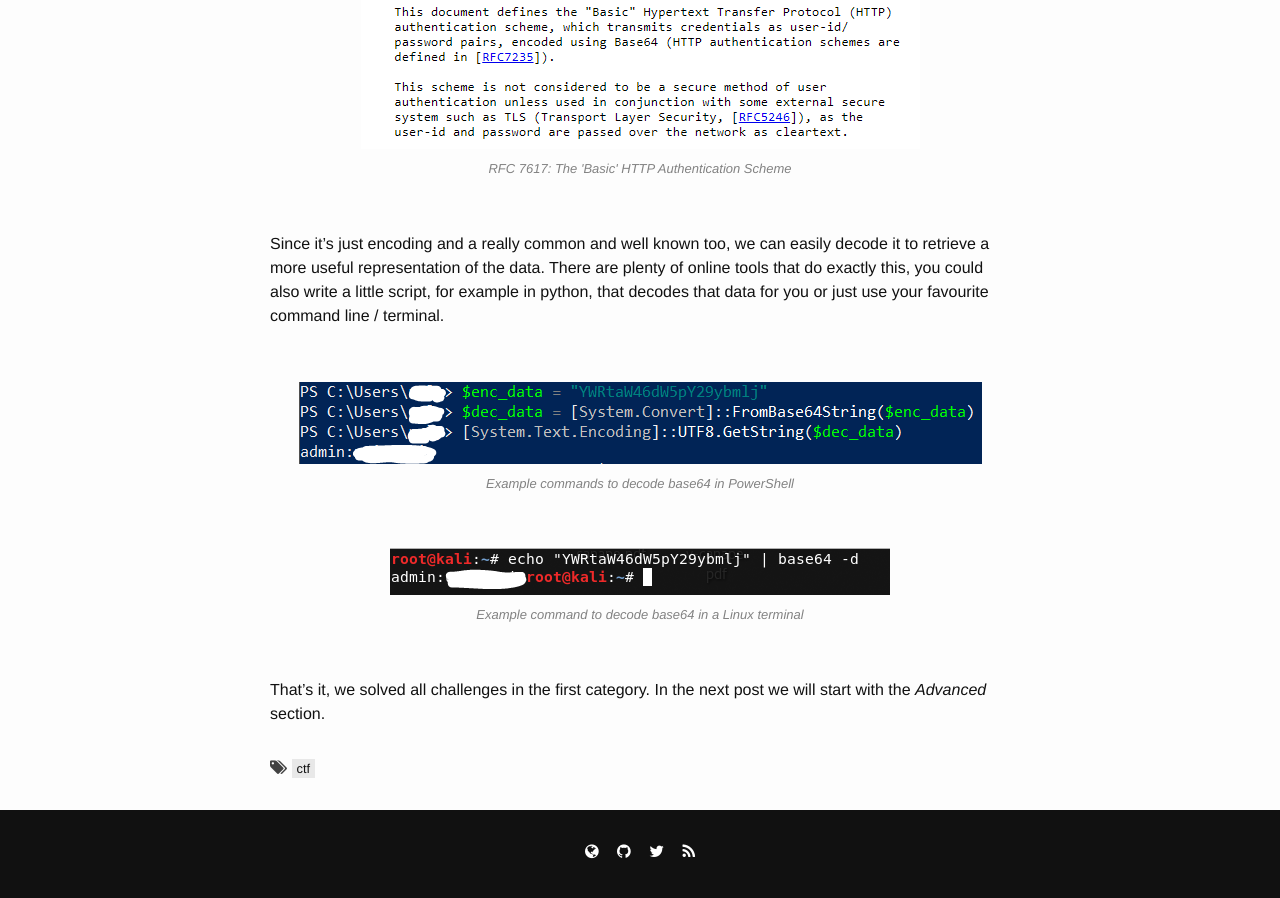
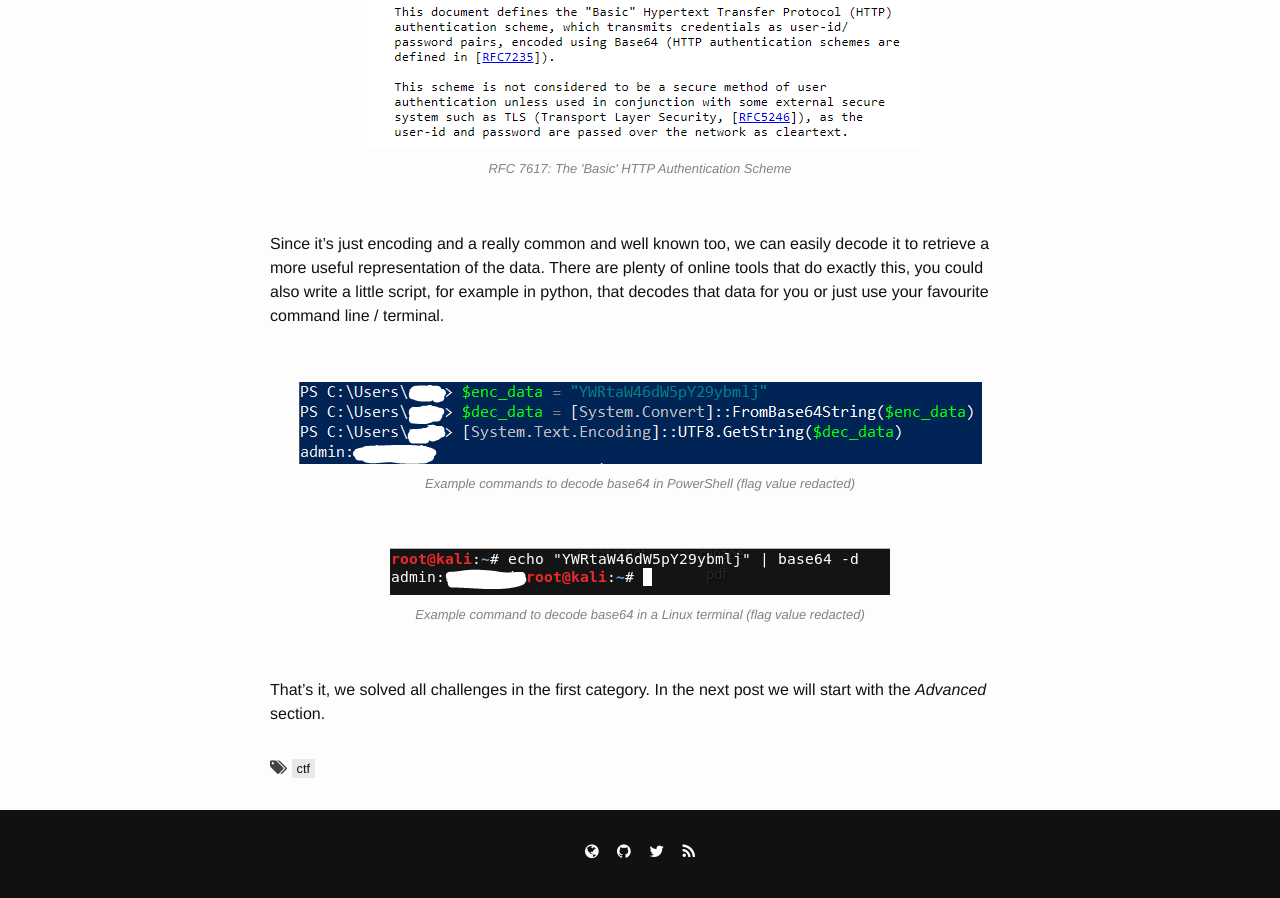
Before and after one commit to stepMode/stepmode.github.io, a Jekyll site: the page built from _posts/2018-07-30-ryans-ctf-levels-1-to-4.md, in a window 1280 px wide and 900 px high, scrolled down 7032 px. Built offline with Jekyll 4.4.1, drawn with Linux system fonts in a browser that asks for light colours; some of the changed text lies outside the part shown.

Commit message:
edited captions off images

```diff
--- a/_posts/2018-07-30-ryans-ctf-levels-1-to-4.md
+++ b/_posts/2018-07-30-ryans-ctf-levels-1-to-4.md
@@ -51,7 +51,7 @@
 {% include image.html
             img="/assets/2018-07-30-ryans-ctf-levels-1-to-4/level1_flag.png"
             title="level1_flag"
-            caption="Flag Level 1" %}
+            caption="Flag Level 1 (value redacted)" %}
 
 <br>
 
@@ -109,7 +109,7 @@
 {% include image.html
             img="/assets/2018-07-30-ryans-ctf-levels-1-to-4/level2_flag.png"
             title="level2_flag"
-            caption="Flag Level 2" %}
+            caption="Flag Level 2 (value redacted)" %}
 
 
 
@@ -135,7 +135,7 @@
 {% include image.html
             img="/assets/2018-07-30-ryans-ctf-levels-1-to-4/level3_flag.png"
             title="level3_flag"
-            caption="Flag Level 3" %}
+            caption="Flag Level 3 (value redacted)" %}
 
 <br>
 
@@ -174,14 +174,14 @@
 {% include image.html
             img="/assets/2018-07-30-ryans-ctf-levels-1-to-4/level4_dec_base64_ps.png"
             title="level4_dec_base64_ps"
-            caption="Example commands to decode base64 in PowerShell" %}
+            caption="Example commands to decode base64 in PowerShell (flag value redacted)" %}
 
 <br>
 
 {% include image.html
             img="/assets/2018-07-30-ryans-ctf-levels-1-to-4/level4_dec_base64_bash.png"
             title="level4_dec_base64_bash"
-            caption="Example command to decode base64 in a Linux terminal" %}
+            caption="Example command to decode base64 in a Linux terminal (flag value redacted)" %}
 
 <br>
 
```
